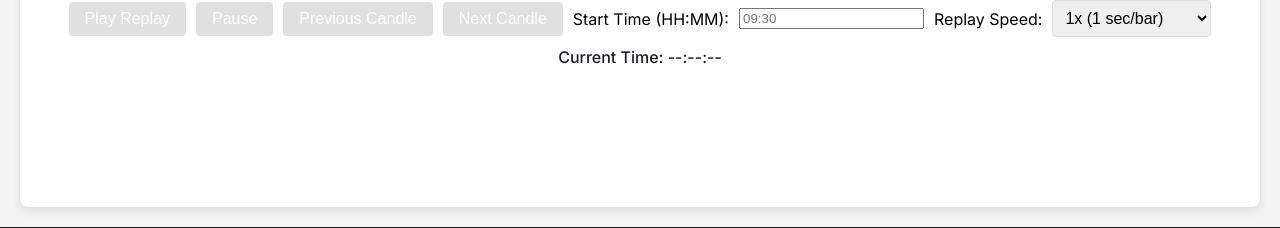
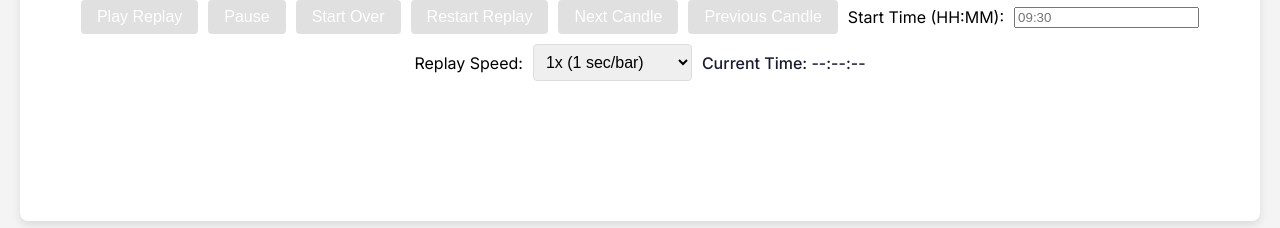
Before and after one commit to doby176/1MCHARTET, a Flask app: page /dashboard in a window 1280 px wide. Shown: the part 1484-1712 px from the top of the page. Run offline with Flask 3, Linux system fonts and the light colour scheme; the visitor is signed in with stand-in values (Sample User, id 1); some libraries are stand-ins or nearby versions.

Commit message:
REPLAY ADD#9

```diff
--- a/static/script.js
+++ b/static/script.js
@@ -14,6 +14,7 @@ document.addEventListener('DOMContentLoaded', () => {
     // Replay control listeners
     document.getElementById('play-replay').addEventListener('click', startReplay);
     document.getElementById('pause-replay').addEventListener('click', pauseReplay);
+    document.getElementById('start-over-replay').addEventListener('click', startOverReplay);
     document.getElementById('prev-candle').addEventListener('click', prevCandle);
     document.getElementById('next-candle').addEventListener('click', nextCandle);
     document.getElementById('replay-speed').addEventListener('change', updateReplaySpeed);
@@ -280,6 +281,7 @@ async function loadChart(event) {
     const replayControls = document.getElementById('replay-controls');
     const playButton = document.getElementById('play-replay');
     const pauseButton = document.getElementById('pause-replay');
+    const startOverButton = document.getElementById('start-over-replay');
     const prevButton = document.getElementById('prev-candle');
     const nextButton = document.getElementById('next-candle');
     const form = document.getElementById('stock-form');
@@ -404,6 +406,7 @@ async function loadChart(event) {
         playButton.textContent = 'Play Replay';
         playButton.disabled = false;
         pauseButton.disabled = true;
+        startOverButton.disabled = true;
         prevButton.disabled = true;
         nextButton.disabled = true;
         document.getElementById('replay-start-time').value = '';
@@ -425,6 +428,7 @@ function startReplay() {
     if (!chartData) return;
     const playButton = document.getElementById('play-replay');
     const pauseButton = document.getElementById('pause-replay');
+    const startOverButton = document.getElementById('start-over-replay');
     const prevButton = document.getElementById('prev-candle');
     const nextButton = document.getElementById('next-candle');
     const chartContainer = document.getElementById('plotly-chart');
@@ -459,6 +463,7 @@ function startReplay() {
     playButton.textContent = 'Play Replay';
     playButton.disabled = true;
     pauseButton.disabled = false;
+    startOverButton.disabled = false;
     prevButton.disabled = currentReplayIndex <= 0;
     nextButton.disabled = currentReplayIndex >= chartData.count;
 
@@ -536,6 +541,7 @@ function startReplay() {
         timestampDisplay.textContent = `Current Time: ${chartData.timestamp[currentReplayIndex].split(' ')[1]}`;
         prevButton.disabled = currentReplayIndex <= 0;
         nextButton.disabled = currentReplayIndex + 1 >= chartData.count;
+        startOverButton.disabled = currentReplayIndex <= 0;
 
         currentReplayIndex++;
     }, replaySpeed);
@@ -546,7 +552,6 @@ function startReplay() {
     });
 }
 
-// pauseReplay, stopReplay, prevCandle, nextCandle, updateChartToIndex, and updateReplaySpeed remain unchanged
 function pauseReplay() {
     if (!isReplaying) return;
     isReplaying = false;
@@ -554,9 +559,92 @@ function pauseReplay() {
     clearInterval(replayInterval);
     const playButton = document.getElementById('play-replay');
     const pauseButton = document.getElementById('pause-replay');
+    const startOverButton = document.getElementById('start-over-replay');
     playButton.textContent = 'Resume Replay';
     playButton.disabled = false;
     pauseButton.disabled = true;
+    startOverButton.disabled = currentReplayIndex <= 0;
+}
+
+function startOverReplay() {
+    if (!chartData) return;
+    const playButton = document.getElementById('play-replay');
+    const pauseButton = document.getElementById('pause-replay');
+    const startOverButton = document.getElementById('start-over-replay');
+    const prevButton = document.getElementById('prev-candle');
+    const nextButton = document.getElementById('next-candle');
+    const timestampDisplay = document.getElementById('replay-timestamp');
+
+    // Stop any ongoing replay
+    if (isReplaying || isPaused) {
+        clearInterval(replayInterval);
+        isReplaying = false;
+        isPaused = false;
+    }
+
+    // Reset to the beginning
+    currentReplayIndex = 0;
+
+    // Update chart to show no candles (initial state)
+    Plotly.purge('plotly-chart');
+    const candlestickTrace = {
+        x: [],
+        open: [],
+        high: [],
+        low: [],
+        close: [],
+        type: 'candlestick',
+        name: chartData.ticker,
+        increasing: { line: { color: '#00cc00' } },
+        decreasing: { line: { color: '#ff0000' } }
+    };
+    const volumeTrace = {
+        x: [],
+        y: [],
+        type: 'bar',
+        name: 'Volume',
+        yaxis: 'y2',
+        marker: { color: '#888888' }
+    };
+    const layout = {
+        title: `${chartData.ticker} Candlestick Chart - ${chartData.date} (Replay)`,
+        xaxis: {
+            title: 'Time',
+            type: 'date',
+            rangeslider: { visible: false },
+            tickformat: '%H:%M'
+        },
+        yaxis: {
+            title: 'Price',
+            domain: [0.3, 1]
+        },
+        yaxis2: {
+            title: 'Volume',
+            domain: [0, 0.25],
+            anchor: 'x'
+        },
+        showlegend: true,
+        margin: { t: 50, b: 50, l: 50, r: 50 },
+        plot_bgcolor: '#ffffff',
+        paper_bgcolor: '#ffffff'
+    };
+    Plotly.newPlot('plotly-chart', [candlestickTrace, volumeTrace], layout, { responsive: true });
+
+    // Update button states
+    playButton.textContent = 'Play Replay';
+    playButton.disabled = false;
+    pauseButton.disabled = true;
+    startOverButton.disabled = true;
+    prevButton.disabled = true;
+    nextButton.disabled = chartData.count === 0;
+
+    // Reset timestamp
+    timestampDisplay.textContent = 'Current Time: --:--:--';
+
+    gtag('event', 'replay_start_over', {
+        'event_category': 'Chart',
+        'event_label': `${chartData.ticker}_${chartData.date}`
+    });
 }
 
 function stopReplay() {
@@ -566,11 +654,13 @@ function stopReplay() {
     clearInterval(replayInterval);
     const playButton = document.getElementById('play-replay');
     const pauseButton = document.getElementById('pause-replay');
+    const startOverButton = document.getElementById('start-over-replay');
     const prevButton = document.getElementById('prev-candle');
     const nextButton = document.getElementById('next-candle');
     playButton.textContent = 'Play Replay';
     playButton.disabled = false;
     pauseButton.disabled = true;
+    startOverButton.disabled = true;
     prevButton.disabled = true;
     nextButton.disabled = true;
 
@@ -638,6 +728,7 @@ function updateChartToIndex() {
     const timestampDisplay = document.getElementById('replay-timestamp');
     const prevButton = document.getElementById('prev-candle');
     const nextButton = document.getElementById('next-candle');
+    const startOverButton = document.getElementById('start-over-replay');
 
     // Update chart to show candles up to currentReplayIndex
     Plotly.purge(chartContainer);
@@ -690,6 +781,7 @@ function updateChartToIndex() {
         : 'Current Time: --:--:--';
     prevButton.disabled = currentReplayIndex <= 0;
     nextButton.disabled = currentReplayIndex >= chartData.count;
+    startOverButton.disabled = currentReplayIndex <= 0;
 }
 
 function updateReplaySpeed() {
@@ -1201,8 +1293,7 @@ async function loadGapInsights(event) {
             metric.className = 'insight-metric';
             metric.innerHTML = `
                 <div class="metric-name tooltip" title="${insights[key].description}">${key.replace(/_/g, ' ').replace(/\b\w/g, c => c.toUpperCase())}</div>
-                <div class="metric-median tooltip" title="The median is often preferred over the average (mean) when dealing with data that contains outliers or is skewed because it provides a more accurate representation of the central tendency in such cases.">${insights[key].median}</div>
-                <div class="metric-average">Avg: ${insights[key].average}</div>
+                <div class="metric-median">${insights[key].median}</div>
                 <div class="metric-description">${insights[key].description}</div>
             `;
             row3.appendChild(metric);
@@ -1212,9 +1303,10 @@ async function loadGapInsights(event) {
         insightsContainer.innerHTML = '';
         insightsContainer.appendChild(container);
         console.log('Gap insights rendered successfully');
+
         gtag('event', 'gap_insights_load', {
             'event_category': 'Gap Insights',
-            'event_label': `${gapSize}_${day}_${gapDirection}`
+            'event_label': `QQQ_${gapSize}_${day}_${gapDirection}`
         });
     } catch (error) {
         console.error('Error loading gap insights:', error.message);
--- a/templates/index.html
+++ b/templates/index.html
@@ -217,8 +217,10 @@
                 <div id="replay-controls" class="replay-controls">
                     <button id="play-replay" disabled>Play Replay</button>
                     <button id="pause-replay" disabled>Pause</button>
+                    <button id="start-over-replay" disabled>Start Over</button> <!-- New button -->
+                    <button id="restart-replay" disabled>Restart Replay</button>
+                    <button id="next-candle" disabled>Next Candle</button>
                     <button id="prev-candle" disabled>Previous Candle</button>
-                    <button id="next-candle" disabled>Next Candle</button>
                     <label for="replay-start-time">Start Time (HH:MM):</label>
                     <input type="text" id="replay-start-time" placeholder="09:30" pattern="[0-2][0-9]:[0-5][0-9]">
                     <label for="replay-speed">Replay Speed:</label>
```
